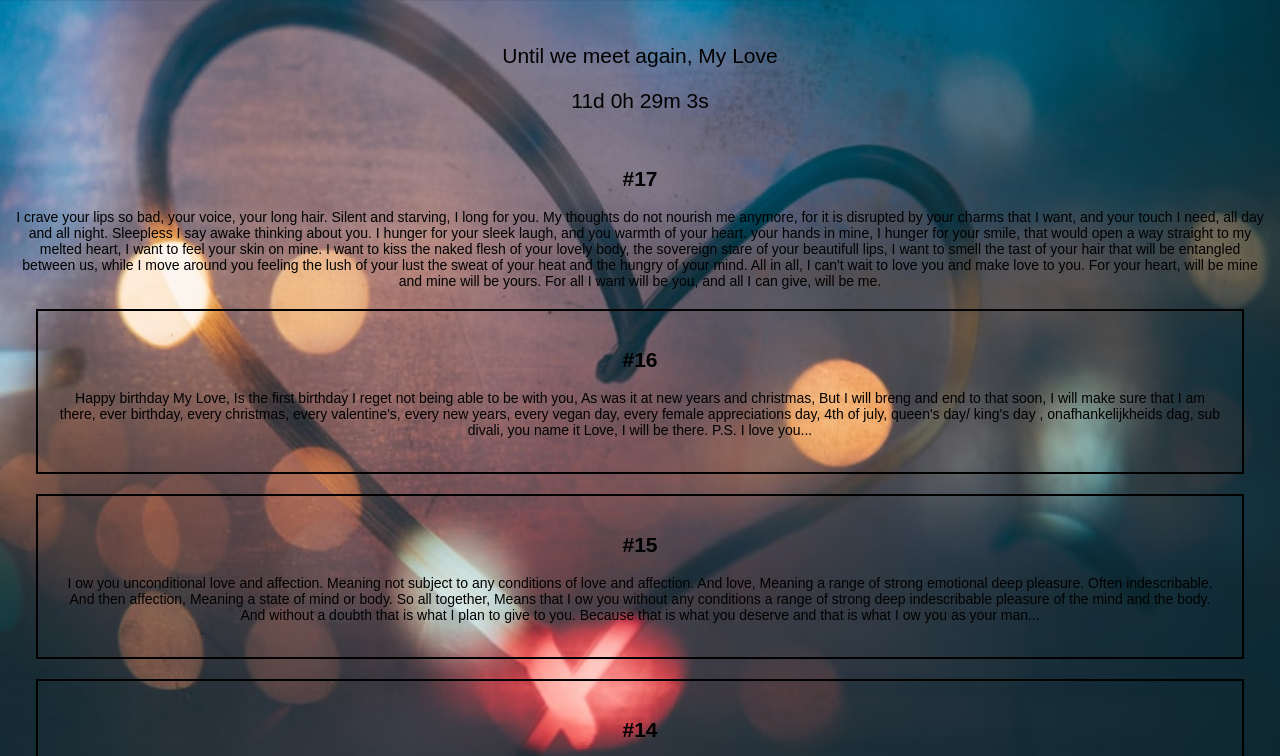
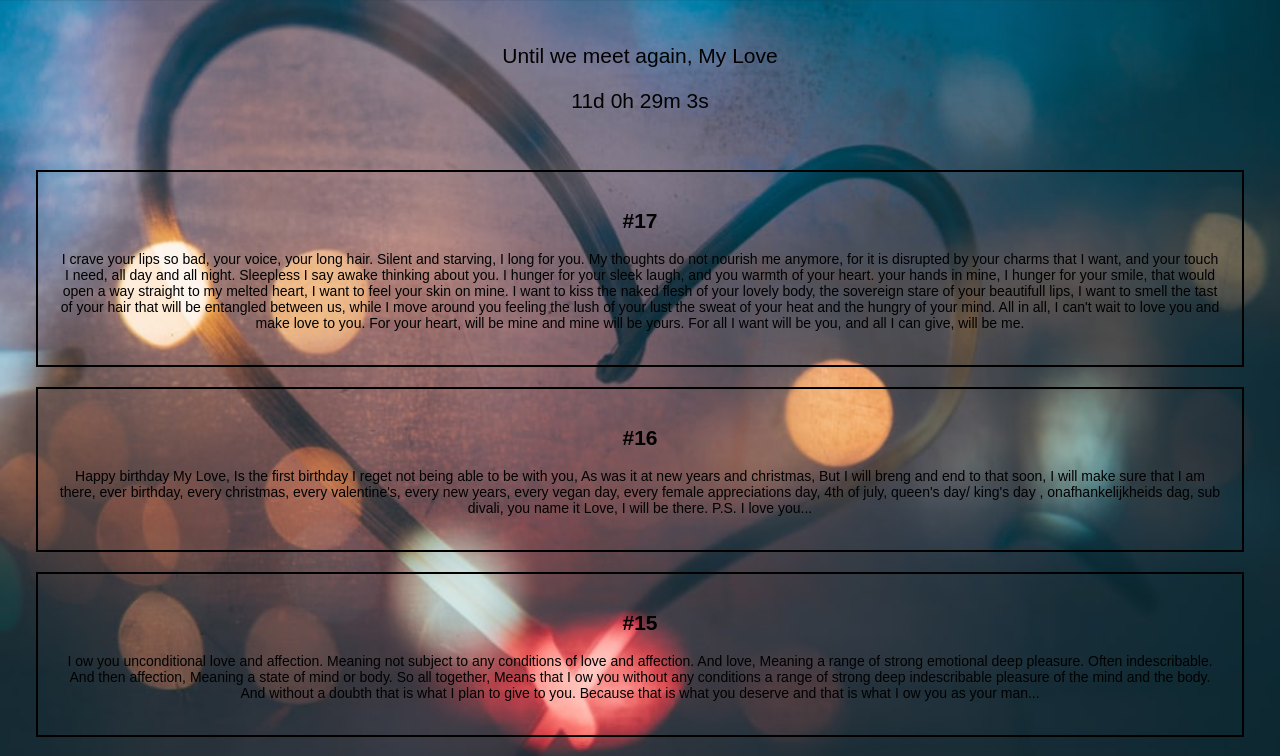
Before and after one commit to petervanleesten/Foreverandeverbabe, a plain HTML site: page index.html in a window 1280 px wide. Shown: the top 756 px of the page. Drawn offline with Linux system fonts and the light colour scheme.

Commit message:
Update index.html

```diff
--- a/index.html
+++ b/index.html
@@ -171,7 +171,7 @@ var x = setInterval(function() {
 
 </p>
 
-<div class+"TEXT">
+<div class="TEXT">
 <h2>#17</h2>
 <p>I crave your lips so bad, your voice, your long hair.
 Silent and starving, I long for you.
```
